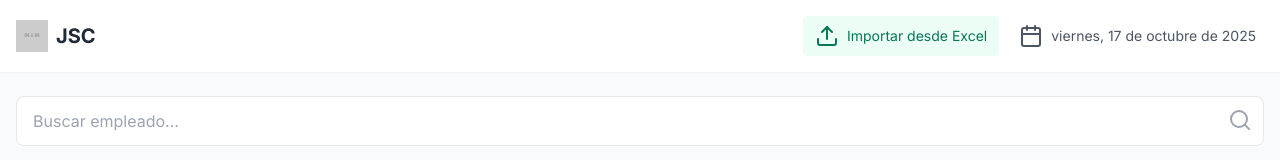
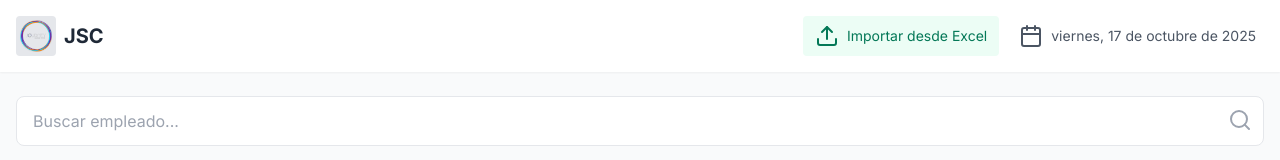
Before and after one commit to troghx/JOURNEY, a website: page control_asistencia.html in a window 1280 px wide. Shown: the top 160 px of the page. Drawn offline with nearby package versions, Linux system fonts and the light colour scheme; no server answers; placeholder pictures from the web are drawn by us.

Commit message:
Replace logo with custom image in header

```diff
--- a/control_asistencia.html
+++ b/control_asistencia.html
@@ -31,7 +31,9 @@
     <header class="bg-white shadow-sm sticky top-0 z-10">
       <div class="container mx-auto px-4 py-4 flex justify-between items-center">
         <div class="flex items-center space-x-2">
-          <img src="https://placehold.co/64x64?text=JSC" alt="JSC Logo" class="h-8 w-8 object-contain" />
+          <div class="h-10 w-10 rounded bg-gray-200 flex items-center justify-center overflow-hidden">
+            <img src="journey_no_bg.png" alt="JSC Logo" class="h-8 w-8 object-contain" />
+          </div>
           <h1 class="text-xl font-bold text-gray-800">JSC</h1>
         </div>
         <div class="flex items-center space-x-3 text-sm text-gray-600">
```
